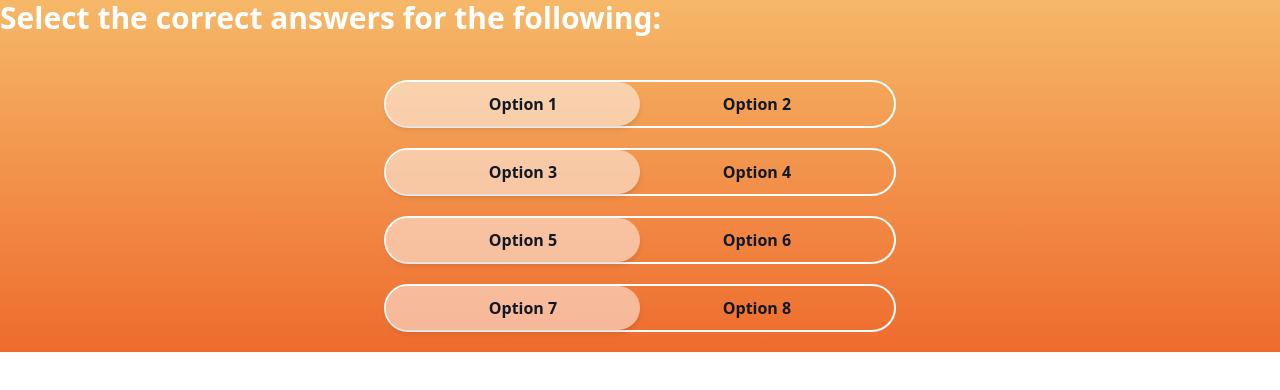
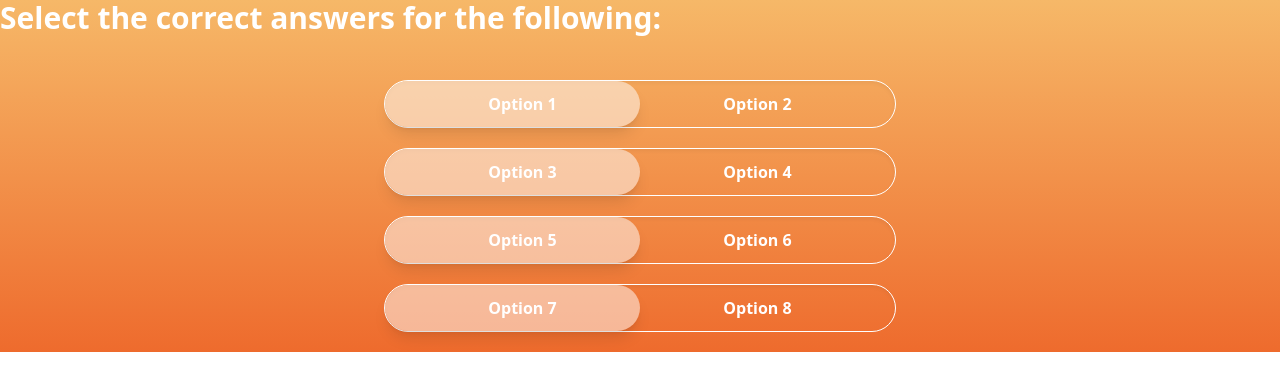
Before and after one commit to nsstarr/react-toggle-switch, a React (Vite) app: page / in a window 1280 px wide. Shown: the top 390 px of the page. Built offline with nearby package versions, Linux system fonts and the light colour scheme.

Commit message:
feat: add correctness color func

```diff
--- a/src/components/quiz/AnswerToggle.tsx
+++ b/src/components/quiz/AnswerToggle.tsx
@@ -9,16 +9,18 @@ interface AnswerOption {
 interface AnswerToggleProps {
   answers: AnswerOption[];
   onAnswerChange: (isCorrect: boolean, answerId: number) => void;
-  isLocked: (answerId: number) => boolean; // Prop to determine if this answer is locked
+  isLocked: (answerId: number) => boolean;
+  correctnessScore: number;
 }
 
 const AnswerToggle: React.FC<AnswerToggleProps> = ({
   answers,
   onAnswerChange,
   isLocked,
+  correctnessScore,
 }) => {
   const [selectedAnswer, setSelectedAnswer] = useState<number | null>(null);
-  const [groupLocked, setGroupLocked] = useState(false); // New state to lock the entire group
+  const [groupLocked, setGroupLocked] = useState(false);
 
   useEffect(() => {
     if (selectedAnswer !== null) {
@@ -30,13 +32,27 @@ const AnswerToggle: React.FC<AnswerToggleProps> = ({
         setGroupLocked(true); // Lock the entire group if the correct answer is selected
       }
 
-      onAnswerChange(isCorrect || false, selectedAnswer); // Notify parent if the answer is correct or incorrect
+      onAnswerChange(isCorrect || false, selectedAnswer);
     }
   }, [selectedAnswer, answers, onAnswerChange]);
 
   const handleSelect = (answerId: number) => {
     if (!groupLocked && !isLocked(answerId)) {
-      setSelectedAnswer(answerId); // Update selected answer only if not locked
+      setSelectedAnswer(answerId);
+    }
+  };
+
+  const getCorrectScoreTextColor = () => {
+    switch (Math.round(correctnessScore)) {
+      case 100:
+        return "text-[#4CAD94]";
+      case 75:
+        return "text-[#9F938B]";
+      case 50:
+        return "text-[#E47958]";
+      case 25:
+      case 0:
+        return "text-[#9F938B]";
     }
   };
 
@@ -49,11 +65,12 @@ const AnswerToggle: React.FC<AnswerToggleProps> = ({
         Select your answer
       </legend>
 
-      <div className="relative flex h-12 w-full max-w-lg items-center rounded-full border-2 border-white p-5">
+      <div className="relative flex h-12 w-full max-w-lg items-center rounded-full border border-white p-5 shadow-inner">
+        {/* Slider for the selected answer */}
         <div
-          className="absolute left-0 top-0 h-full rounded-full bg-white/50 shadow-md transition-transform duration-300 ease-in-out"
+          className="absolute left-0 top-0 h-full rounded-full bg-white/50 shadow-lg transition-transform duration-300 ease-in-out"
           style={{
-            width: "50%",
+            width: `${100 / answers.length}%`,
             transform: `translateX(${
               selectedAnswer === answers[1]?.id ? "100%" : "0%"
             })`,
@@ -77,7 +94,7 @@ const AnswerToggle: React.FC<AnswerToggleProps> = ({
             />
             <span
               className={`block font-semibold transition-colors ${
-                selectedAnswer === answer.id ? "text-white" : "text-gray-900"
+                selectedAnswer === answer.id ? getCorrectScoreTextColor() : "text-white"
               }`}
             >
               {answer.label}
--- a/src/components/quiz/QuizQuestion.tsx
+++ b/src/components/quiz/QuizQuestion.tsx
@@ -12,7 +12,7 @@ interface AnswerOption {
 
 interface QuizQuestionProps {
   question: string;
-  groupedAnswers: AnswerOption[][]; // Accept grouped answers (4 sets)
+  groupedAnswers: AnswerOption[][]; // Accept grouped answers
 }
 
 const QuizQuestion: React.FC<QuizQuestionProps> = ({
@@ -25,7 +25,6 @@ const QuizQuestion: React.FC<QuizQuestionProps> = ({
     .flat()
     .filter((answer) => answer.correct).length;
 
-  // Use custom hook for managing selected and locked answers
   const {
     selectedAnswers,
     lockedAnswers,
@@ -74,6 +73,7 @@ const QuizQuestion: React.FC<QuizQuestionProps> = ({
           <AnswerToggle
             key={index}
             answers={answers}
+            correctnessScore={correctness}
             onAnswerChange={(isCorrect, answerId) =>
               handleAnswerChange(isCorrect, answerId)
             }
```
